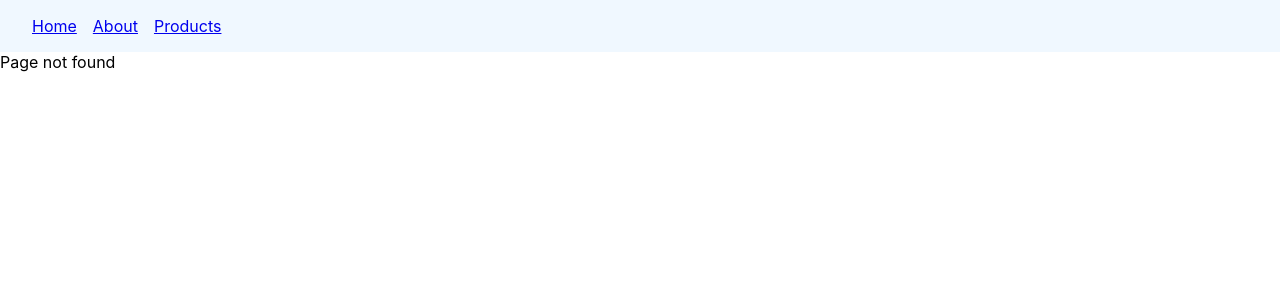
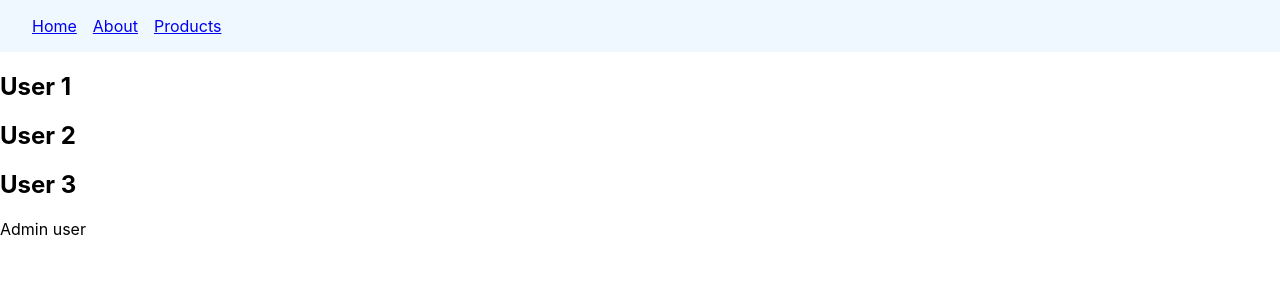
Before and after one commit to NeatCode101/React-Router, a React (Create React App) app: page /users/admin in a window 1280 px wide. Before the commit this address had no page. Shown: the top 300 px of the page. Built offline with nearby package versions, Linux system fonts and the light colour scheme.

Commit message:
Dynamic routes

```diff
--- a/src/App.js
+++ b/src/App.js
@@ -7,6 +7,9 @@
 import Products from './components/Products';
 import New from './components/New';
 import Featured from './components/Featured';
+import Users from './components/Users';
+import UserDetails from './components/UserDetails';
+import Admin from './components/Admin';
 
 import './App.css';
 
@@ -18,12 +21,17 @@
         <Route path="/" element={<Home />}></Route>
         <Route path="about" element={<About />}></Route>
         <Route path="order-summary" element={<OrderSummary />}></Route>
-        <Route path="*" element={<NoMatch />}></Route>
+
         <Route path="products" element={<Products />}>
           <Route index element={<Featured />} />
           <Route path="featured" element={<Featured />}></Route>
           <Route path="new" element={<New />}></Route>
         </Route>
+        <Route path="users" element={<Users />}>
+          <Route path=":userId" element={<UserDetails />}></Route>
+          <Route path="admin" element={<Admin />}></Route>
+        </Route>
+        <Route path="*" element={<NoMatch />}></Route>
       </Routes>
     </>
   );
--- /dev/null
+++ b/src/components/Admin.jsx
@@ -0,0 +1,7 @@
+import React from 'react';
+
+const Admin = () => {
+  return <div>Admin user</div>;
+};
+
+export default Admin;
--- /dev/null
+++ b/src/components/UserDetails.jsx
@@ -0,0 +1,7 @@
+import React from 'react';
+
+const UserDetails = () => {
+  return <div>Details about user</div>;
+};
+
+export default UserDetails;
--- /dev/null
+++ b/src/components/Users.jsx
@@ -0,0 +1,15 @@
+import React from 'react';
+import { Outlet } from 'react-router-dom';
+
+const Users = () => {
+  return (
+    <div>
+      <h2>User 1</h2>
+      <h2>User 2</h2>
+      <h2>User 3</h2>
+      <Outlet />
+    </div>
+  );
+};
+
+export default Users;
```
Also changed, not shown: 1 other file (tests, documents, lock files or other folders).
